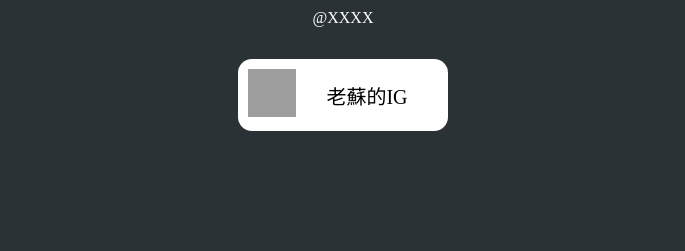
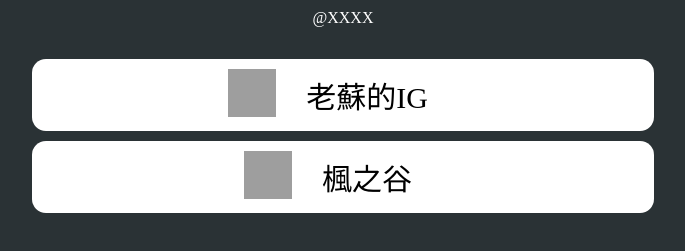
Before and after one commit to numb2too/numb2too.github.io, a plain HTML site: page index.html in a window 1280 px wide. Shown: the part 147-398 px from the top of the page, without its empty margins (297-982 px from the left). Drawn offline with Linux system fonts and the light colour scheme; grey boxes are pictures that could not be loaded.

Commit message:
Update index.html

```diff
--- a/index.html
+++ b/index.html
@@ -31,17 +31,19 @@
         display: flex;
         justify-content: center;
         align-items: center;
+        margin: 10px;
     }
 
     .btn-group>div:hover{
 
-        transform: scale(1.12);
+        transform: scale(1.05);
     }
 
     .btn-group>div{
         border-radius: 14px;
     background: white;
     transition: transform 0.15s cubic-bezier(0, 0.2, 0.5, 3) 0s;
+    width: 50%;
     }
 
     .btn-group-href{
@@ -56,7 +58,7 @@
     .btn-group-href>div+div{
         margin-left: 30px;
     margin-right: 30px;
-    font-size: 20px;
+    font-size: 30px;
     }
 
     body{
@@ -97,6 +99,18 @@
                 </a>
             </div>
         </div>
+        <div class="btn-group">
+            <div>
+                <a class="btn-group-href" href="https://forum.gamer.com.tw/B.php?bsn=07650&subbsn=0" target="_blank" rel="noopener" height="auto" >
+                    <div>
+                        <img class="icon" src="https://www.citypng.com/public/uploads/preview/-11595327237ulqckjabpb.png" alt="">
+                    </div>
+                    <div>
+                        楓之谷
+                    </div>
+                </a>
+            </div>
+        </div>
     </div>
 </body>
 
```
